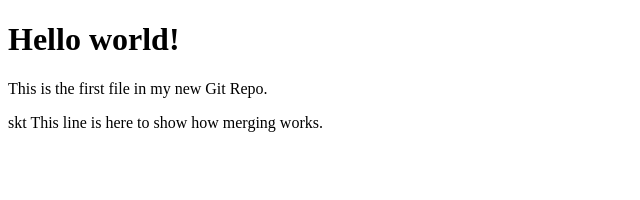
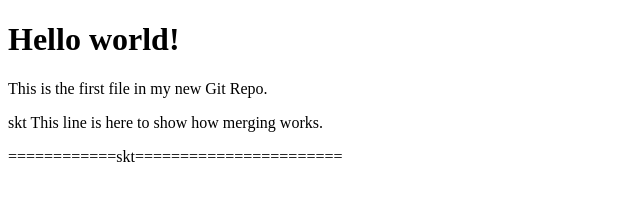
Before and after one commit to shrikanttyagipython/hello-world2002, a plain HTML site: page index.html in a window 1280 px wide. Shown: the whole page, without its empty margins (0-640 px from the left). Drawn offline with Linux system fonts and the light colour scheme.

Commit message:
Update index.html 1402

```diff
--- a/index.html
+++ b/index.html
@@ -10,6 +10,7 @@
 
 
 <p>skt This line is here to show how merging works.</p>
+  <p>============skt=======================</p>
 
 
 </body>
```
